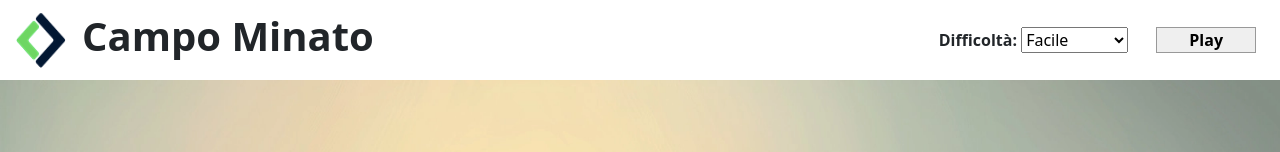
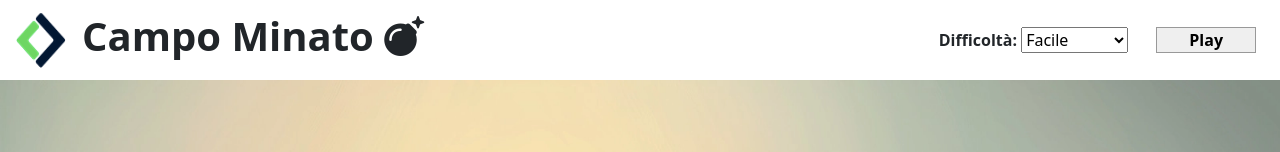
Before and after one commit to Gianmarco-Leone/js-campominato-dom, a plain HTML site: page index.html in a window 1280 px wide. Shown: the top 152 px of the page. Drawn offline with nearby package versions, Linux system fonts and the light colour scheme.

Commit message:
final commit

```diff
--- a/index.html
+++ b/index.html
@@ -34,7 +34,9 @@
             <div class="row justify-content-between align-items-center gx-0">
                 <div class="col-6 d-flex">
                     <img src="./img/logo.png" alt="logo" class="px-3">
-                    <h1 class="fw-bold">Campo Minato</h1>
+                    <h1 class="fw-bold">Campo Minato
+                        <i class="fa-solid fa-bomb"></i>
+                    </h1>
                 </div>
                 <div class="col-auto">
                     <label for="difficult" class="fw-semibold">Difficoltà:</label>
```
